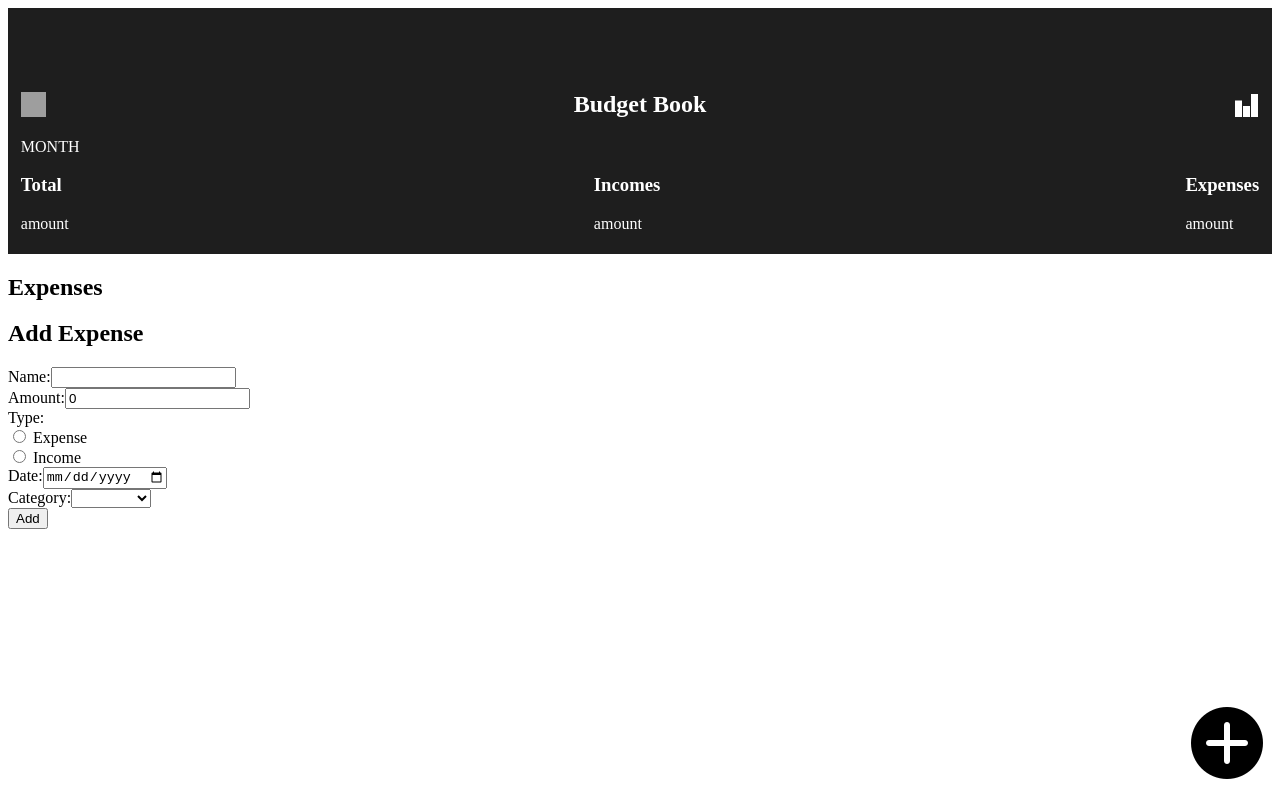
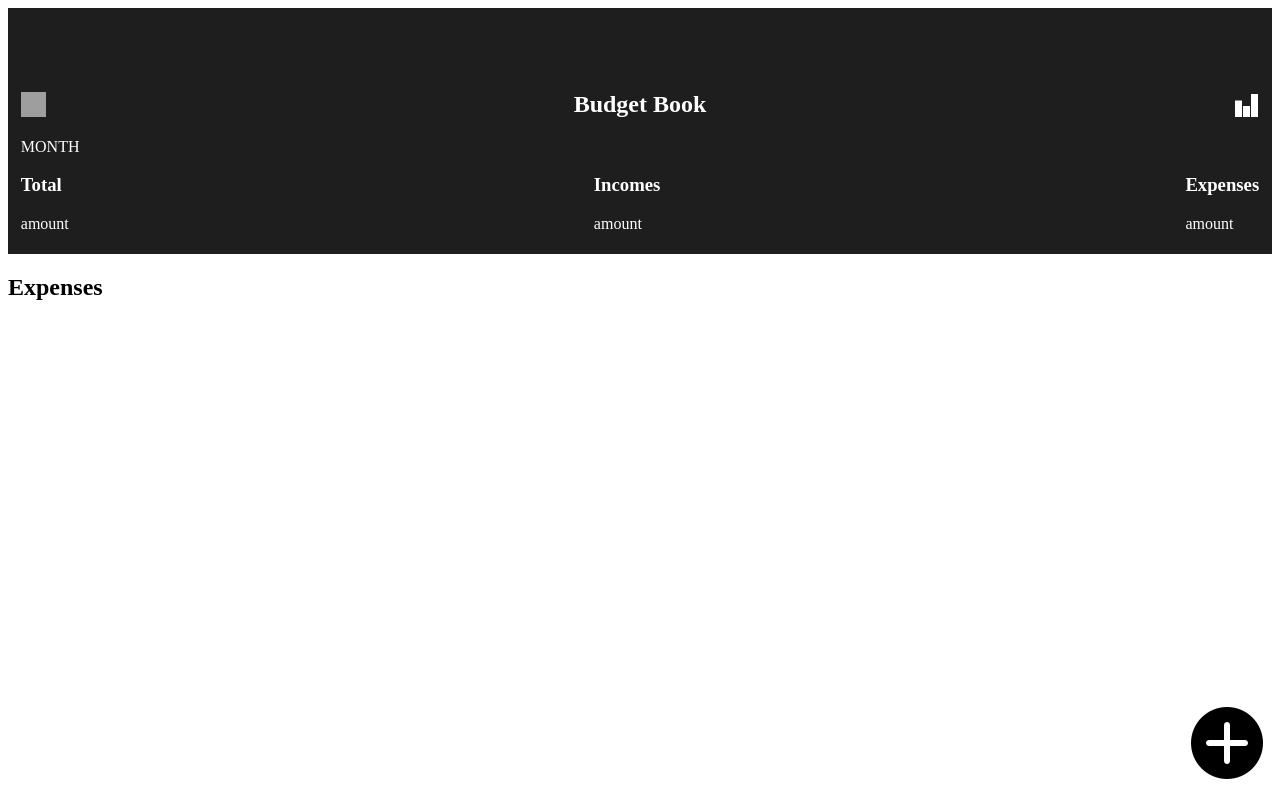
Before and after one commit to TS-BudgetBook/budgetbook, an Angular app in the folder frontend/: page / in a window 1280 px wide. Built offline with nearby package versions, Linux system fonts and the light colour scheme; grey boxes are pictures that could not be loaded.

Commit message:
toggle form component

```diff
--- a/frontend/src/app/app.component.css
+++ b/frontend/src/app/app.component.css
@@ -25,9 +25,3 @@ body {
   display: flex;
   justify-content: space-between;
 }
-
-.add {
-  position: absolute;
-  bottom: 0.5em;
-  right: 0.5em;
-}
--- a/frontend/src/app/app.component.html
+++ b/frontend/src/app/app.component.html
@@ -28,7 +28,3 @@
 <div>
   <app-expense-form></app-expense-form>
 </div>
-
-<div class="add">
-  <img src="assets/images/add.png" alt="" />
-</div>
--- a/frontend/src/app/expense-form/expense-form.component.css
+++ b/frontend/src/app/expense-form/expense-form.component.css
@@ -0,0 +1,16 @@
+.form {
+  padding: 0.8em;
+  background-color: #1e1e1e;
+  color: #fff;
+}
+
+.form-type {
+  display: flex;
+  flex-direction: row;
+}
+
+.add {
+  position: absolute;
+  bottom: 0.5em;
+  right: 0.5em;
+}
--- a/frontend/src/app/expense-form/expense-form.component.html
+++ b/frontend/src/app/expense-form/expense-form.component.html
@@ -1,14 +1,14 @@
-<div>
+<div class="form" *ngIf="isVisible">
   <h2>Add Expense</h2>
-  <div>
-    <label for="expenseName">Name:</label>
+  <div class="form-name">
+    <label for="expenseName">Name:</label><br />
     <input type="text" id="expenseName" [(ngModel)]="expenseName" />
   </div>
   <div>
-    <label for="expenseAmount">Amount:</label>
+    <label for="expenseAmount">Amount:</label><br />
     <input type="number" id="expenseAmount" [(ngModel)]="expenseAmount" />
   </div>
-  <div>
+  <div class="form-type">
     <label>Type:</label><br />
     <input
       type="radio"
@@ -26,11 +26,11 @@
     Income
   </div>
   <div>
-    <label for="expenseDate">Date:</label>
+    <label for="expenseDate">Date:</label><br />
     <input type="date" id="expenseDate" [(ngModel)]="expenseDate" />
   </div>
   <div>
-    <label for="expenseCategory">Category:</label>
+    <label for="expenseCategory">Category:</label><br />
     <select id="expenseCategory" [(ngModel)]="expenseCategory">
       <option value="groceries">Groceries</option>
       <option value="utilities">Utilities</option>
@@ -40,3 +40,7 @@
   </div>
   <button (click)="addExpense()">Add</button>
 </div>
+
+<div class="add" (click)="toggleVisibility()">
+  <img src="assets/images/add.png" alt="" />
+</div>
--- a/frontend/src/app/expense-form/expense-form.component.ts
+++ b/frontend/src/app/expense-form/expense-form.component.ts
@@ -1,3 +1,4 @@
+import { CommonModule } from '@angular/common';
 import { Component } from '@angular/core';
 import { ExpenseService } from '../expense-service.service';
 import { FormsModule } from '@angular/forms';
@@ -7,9 +8,15 @@ import { FormsModule } from '@angular/forms';
   selector: 'app-expense-form',
   templateUrl: './expense-form.component.html',
   styleUrls: ['./expense-form.component.css'],
-  imports: [FormsModule],
+  imports: [FormsModule, CommonModule],
 })
 export class ExpenseFormComponent {
+  isVisible: boolean = false;
+
+  toggleVisibility() {
+    this.isVisible = !this.isVisible;
+  }
+
   expenseName: string = '';
   expenseAmount: number = 0;
   expenseType: string = '';
--- a/frontend/src/app/expense-list/expense-list.component.css
+++ b/frontend/src/app/expense-list/expense-list.component.css
@@ -0,0 +1,12 @@
+.expense {
+  display: flex;
+  justify-content: space-between;
+}
+
+ul {
+  padding: 1em;
+}
+
+li {
+  list-style-type: none;
+}
--- a/frontend/src/app/expense-list/expense-list.component.html
+++ b/frontend/src/app/expense-list/expense-list.component.html
@@ -2,8 +2,18 @@
   <h2>Expenses</h2>
   <ul>
     <li *ngFor="let expense of expensesList">
-      {{ expense.name }} - ${{ expense.amount }}
-      <button (click)="deleteExpense(expense.id)">Delete</button>
+      <div class="expense">
+        <div>
+          {{ expense.category }}
+        </div>
+        <div>
+          {{ expense.name }}<br />
+          {{ expense.date }}
+        </div>
+        <div>${{ expense.amount }}</div>
+      </div>
+
+      <!-- <button (click)="deleteExpense(expense.id)">Delete</button> -->
       <!--  <button routerLink="/edit/{{ expense.id }}">Edit</button> -->
     </li>
   </ul>
```
